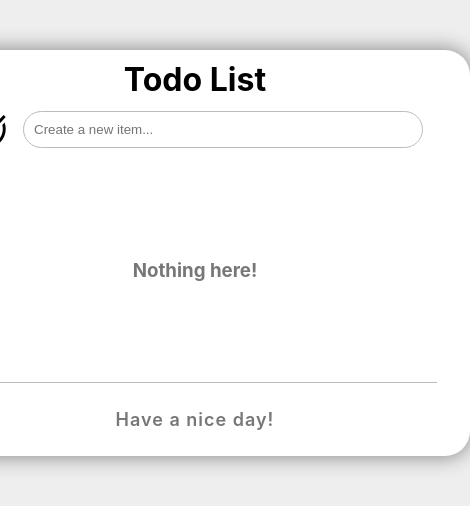
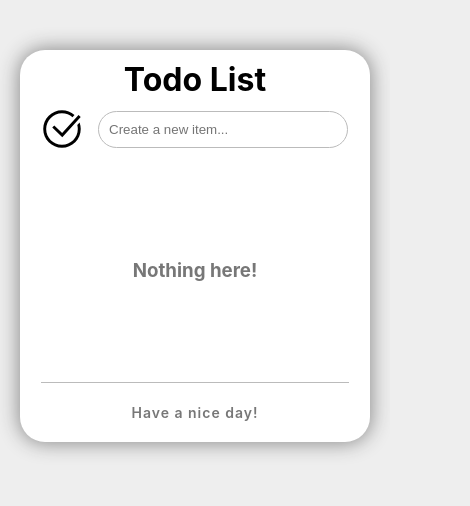
Before and after one commit to purrseus/react-todo-app, a React (Create React App) app: page / in a window 390 px wide. Shown: the top 506 px of the page, 470 px wide, since content can reach past the window. Built offline with nearby package versions, Linux system fonts and the light colour scheme.

Commit message:
Responsive

```diff
--- a/src/App.css
+++ b/src/App.css
@@ -14,3 +14,9 @@
 h1 {
   padding-top: 10px;
 }
+
+@media only screen and (max-width: 480px) {
+  .App {
+    width: 350px;
+  }
+}
--- a/src/components/Input/Input.css
+++ b/src/components/Input/Input.css
@@ -25,3 +25,9 @@ input:focus {
 .TickAll:hover {
   transform: scale(1.15);
 }
+
+@media only screen and (max-width: 480px) {
+  input {
+    width: 250px;
+  }
+}
--- a/src/components/ListItem/ListItem.css
+++ b/src/components/ListItem/ListItem.css
@@ -85,3 +85,17 @@ h3 {
 .Remove:hover {
   transform: scale(1.2);
 }
+
+@media only screen and (max-width: 480px) {
+  .Item {
+    width: 300px;
+  }
+
+  .Edit {
+    width: 200px;
+  }
+
+  .Title {
+    width: 150px
+  }
+}
--- a/src/components/Options/Options.css
+++ b/src/components/Options/Options.css
@@ -30,3 +30,18 @@
   font-weight: 600;
   padding: 6px
 }
+
+@media only screen and (max-width: 480px) {
+  .Options {
+    height: 60px;
+    padding: 5px;
+  }
+
+  .CountItem {
+    font-size: 14px;
+  }
+
+  .Btn {
+    margin-left: 10px;
+  }
+}
```
Also changed, not shown: src/index.css (line endings or trailing spaces).
